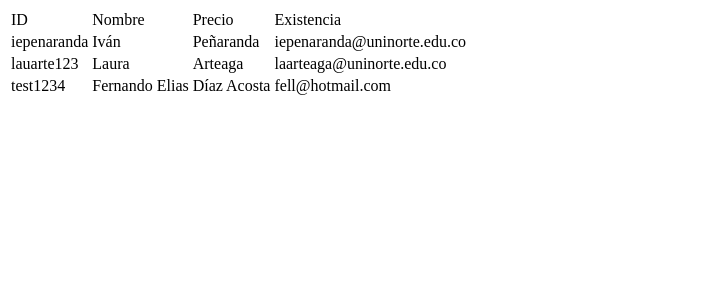
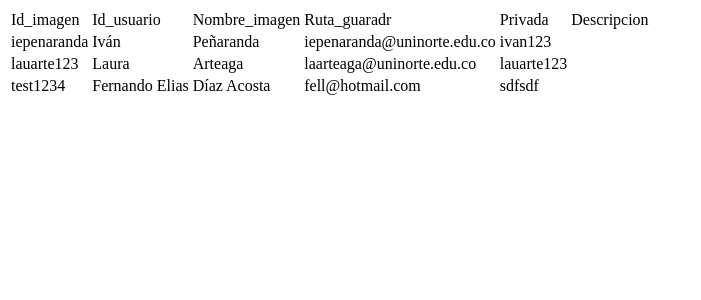
Before and after one commit to lauarte123/Proyecto-Ciclo-3, a Flask app: page /prueba in a window 1280 px wide. Shown: the top 300 px of the page, without its empty margins (0-701 px from the left). Run offline with Flask 2, Linux system fonts and the light colour scheme; data comes from the database, SQL or seed files in the repository.

Commit message:
Actualización de formularios 2

```diff
--- a/app.py
+++ b/app.py
@@ -6,10 +6,11 @@ from forms import FormInicio, FormRegistro, FormContraseña, FormActualizarUsuar
 import sqlite3
 from sqlite3 import Error
 
+#from werkzeug import secure_filename
 
 app = Flask(__name__)
 app.secret_key = os.urandom(24)
-
+app.config['UPLOAD_FOLDER'] = "./Archivos"
 
 #Activación de cuenta
 @app.route("/", methods=('GET', 'POST'))
@@ -255,7 +256,7 @@ def sql_update_imagen(id,nombre,privada):
         print(Error)
 
 def sql_delete_imagen(id):
-    query = "DELETE FROM Imagen WHERE Id_imagen="+id
+    query = "DELETE FROM Imagen WHERE Id_imagen="+id+";"
     try:
         con = sql_connection()
         cursorObj = con.cursor()
@@ -265,7 +266,6 @@ def sql_delete_imagen(id):
     except Error:
         print(Error)
 
-
 # Activar el modo debug de la aplicacion
 if __name__ == "__main__":
     app.run(debug=True)
--- a/templates/productos.html
+++ b/templates/productos.html
@@ -4,10 +4,12 @@
         <tbody>
             <tr>
                 <!--Filas-->
-                <td>ID</td>
-                <td>Nombre</td>
-                <td>Precio</td>
-                <td>Existencia</td>
+                <td>Id_imagen</td>
+                <td>Id_usuario</td>
+                <td>Nombre_imagen</td>
+                <td>Ruta_guaradr</td>
+                <td>Privada</td>
+                <td>Descripcion</td>
             </tr>
             {% for pro in productos %}
             <tr>
@@ -16,6 +18,8 @@
                 <td>{{ pro[1] }}</td>
                 <td>{{ pro[2] }}</td>
                 <td>{{ pro[3] }}</td>
+                <td>{{ pro[4] }}</td>
+                <td>{{ pro[5] }}</td>
             </tr>
             {% endfor %}
         </tbody>
```
Also changed, not shown: templates/Crear.html (+15 -15 lines).
